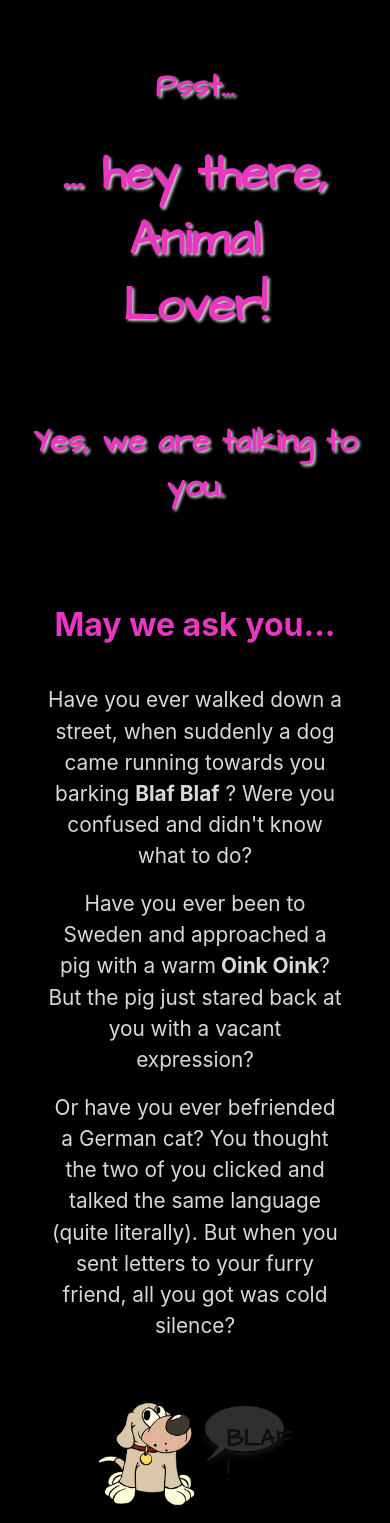
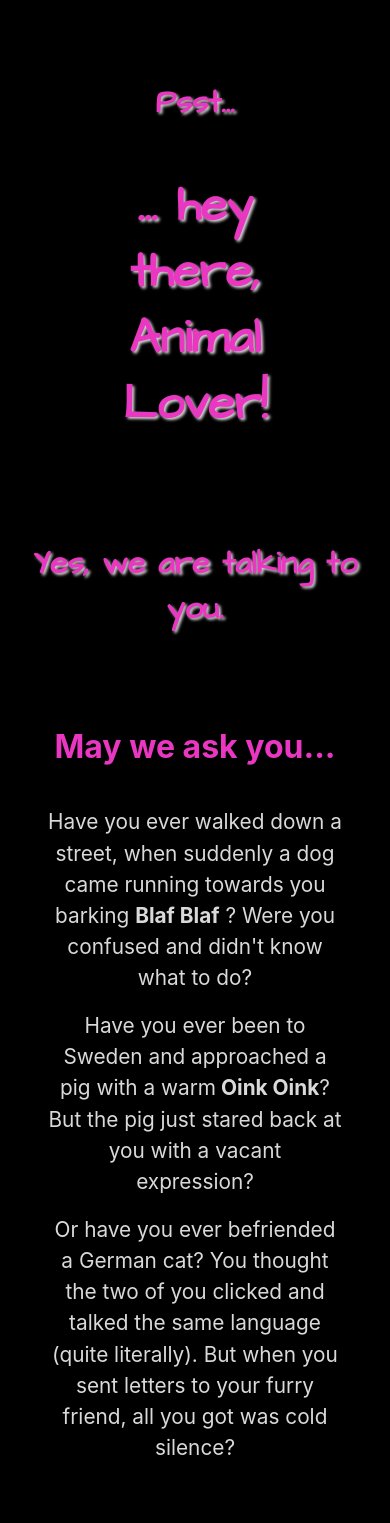
Before and after one commit to MarcellavonderWeppen/animal-translator, a React (Create React App) app: page / in a window 390 px wide. Shown: the top 1523 px of the page. Built offline with nearby package versions, Linux system fonts and the light colour scheme.

Commit message:
Responsive with speech bubbles test mobile

```diff
--- a/src/App.css
+++ b/src/App.css
@@ -558,6 +558,10 @@ h3,
     max-width: 30vw;
   }
 
+  .intro-sound {
+    font-size: 1vw !important;
+  }
+
   .light-dark {
     font-size: 2vw !important;
     margin-right: 3vw;
@@ -570,25 +574,22 @@ h3,
   .disclaimer-box {
     margin-right: 2vw;
   }
+  .bubble-text-talk {
+    font-size: 1.2vw;
+  }
 }
 
 /*** Mediaqueries max 2000px ***/
 
 @media (max-width: 2000px) {
-  .bubble-text {
-    font-size: 180%;
+  .intro-sound {
+    font-size: 1.2vw !important;
   }
-}
-
-@media (max-width: 2000px) {
-  .bubble-text {
-    font-size: 100%;
-  }
-}
-
-@media (max-width: 2000px) {
   .no .light-dark {
     margin-right: 10vw;
+  }
+  .bubble-text-talk {
+    font-size: 1.5vw;
   }
 }
 
@@ -630,6 +631,10 @@ h3,
   .intro-animal-container .pig {
     width: 100%;
   }
+
+  .intro-sound {
+    font-size: 2vw !important;
+  }
 }
 
 /*** Mediaqueries max 900px ***/
@@ -660,6 +665,12 @@ h3,
   }
   .intro-animal-container .pig {
     width: 100%;
+  }
+  .intro-sound {
+    font-size: 3vw !important;
+  }
+  .bubble-text-talk {
+    font-size: 2vw;
   }
 }
 
@@ -705,11 +716,11 @@ h3,
   }
   h1 {
     font-size: 3rem;
-    margin: 1em;
+    margin: 1.5em;
   }
 
   h2 {
-    margin: 1em;
+    margin: 1.5em;
   }
 
   .main-container-intro h2 {
@@ -764,6 +775,10 @@ h3,
     width: 100%;
   }
 
+  .intro-sound {
+    font-size: 3vw !important;
+  }
+
   .carousel {
     margin-top: 2em;
   }
@@ -784,6 +799,11 @@ h3,
   .no .light-dark {
     margin-right: 6vw;
   }
+
+  .bubble-text-talk {
+    padding-top: 3px;
+    font-size: 2.7vw;
+  }
 }
 /*** special mediaquerie for carousel max-height 555px ***/
 
--- a/src/components/carousel.js
+++ b/src/components/carousel.js
@@ -111,7 +111,7 @@ function Carousel({ animals, index, setIndex }) {
                         alt="speech bubble"
                         className="bubble-img"
                       />
-                      <p className="bubble-text">
+                      <p className="bubble-text bubble-text-talk">
                         {animals[index].sounds[language]} !
                       </p>
                     </div>
@@ -125,7 +125,7 @@ function Carousel({ animals, index, setIndex }) {
                         style={{ transform: "scale(1.2)" }}
                       />
                       <p
-                        className="bubble-text"
+                        className="bubble-text bubble-text-talk"
                         style={{ transform: "scale(0.8)" }}
                       >
                         {animals[index].sounds[language]} !
@@ -142,7 +142,7 @@ function Carousel({ animals, index, setIndex }) {
                         style={{ transform: "scale(1.2)" }}
                       />
                       <p
-                        className="bubble-text"
+                        className="bubble-text bubble-text-touch"
                         style={{ transform: "scale(0.7)" }}
                       >
                         {animals[index].sounds[language]} ! {animal.nickname}{" "}
```
